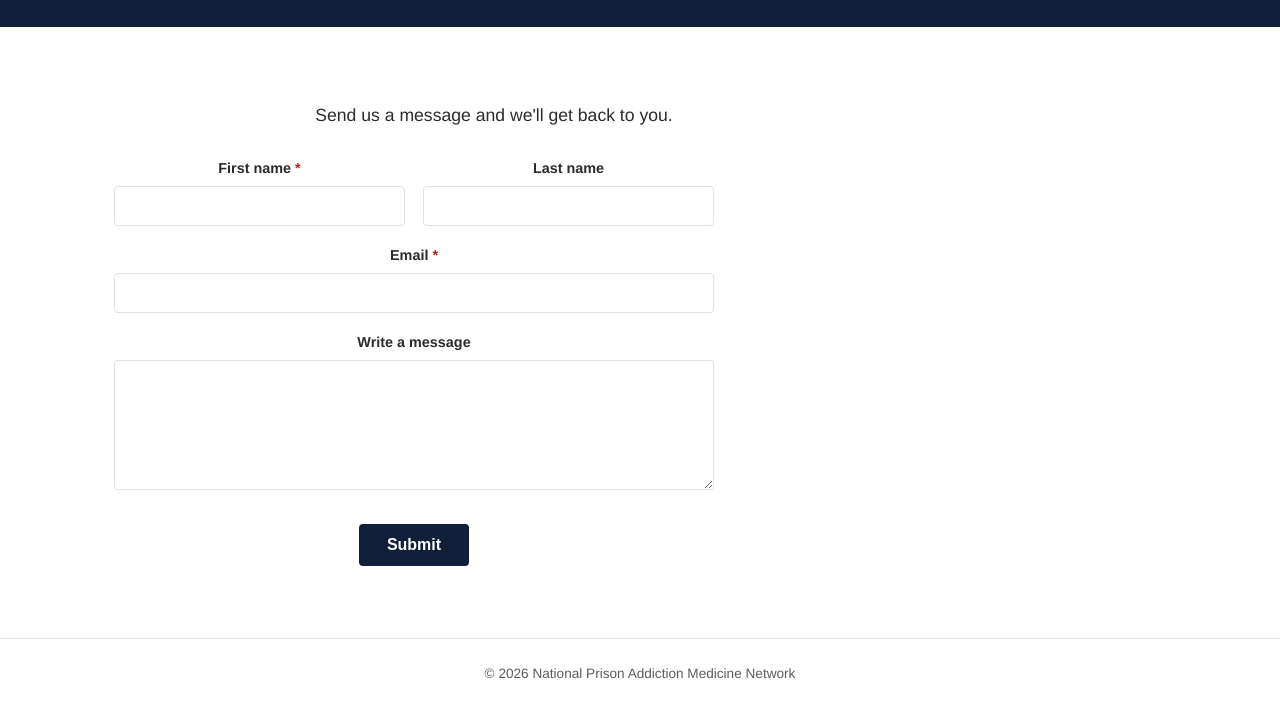
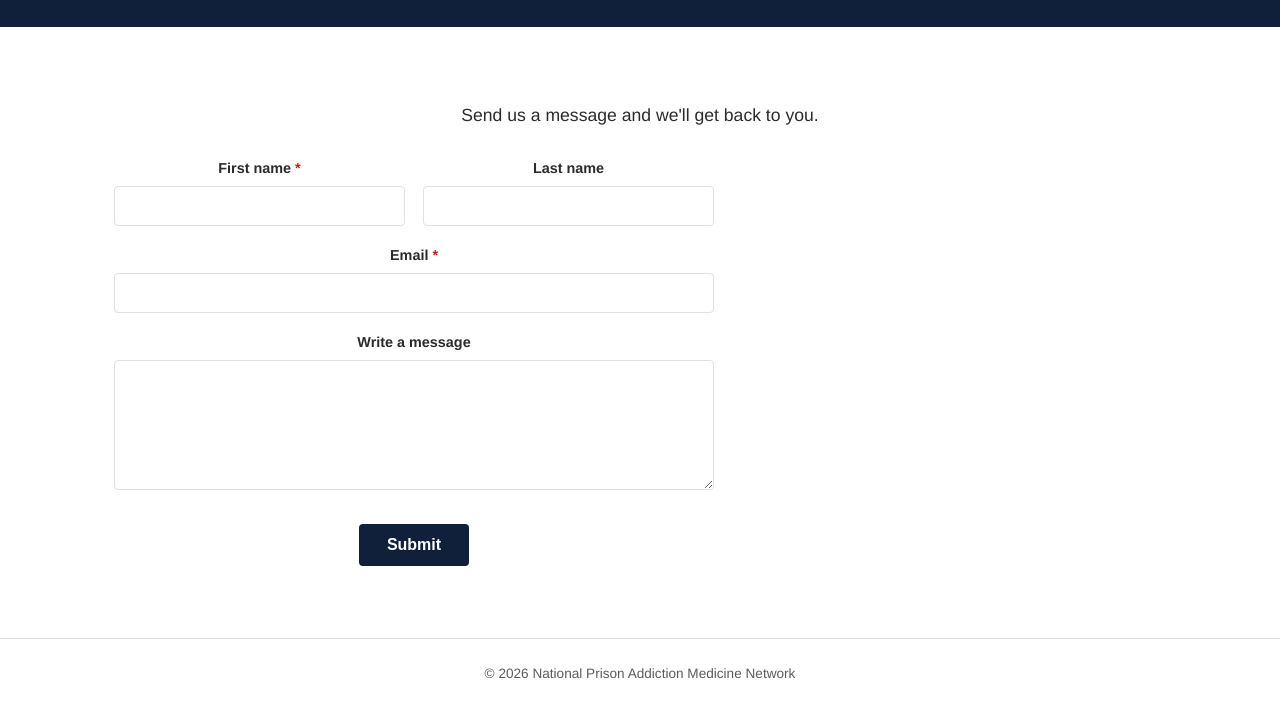
Before and after one commit to npamn/npamn.github.io, a plain HTML site: page contact.html in a window 1280 px wide. Shown: the part 192-901 px from the top of the page. Drawn offline with Linux system fonts and the light colour scheme.

Commit message:
Center align the lede paragraph in contact.html

```diff
--- a/contact.html
+++ b/contact.html
@@ -34,7 +34,7 @@
 </div>
 
 <main id="main">
-  <p class="lede">Send us a message and we'll get back to you.</p>
+  <p class="lede" style="text-align: center; margin-left: auto; margin-right: auto;">Send us a message and we'll get back to you.</p>
 
   <form class="contact-grid" id="contact-form" action="#" method="post">
     <div>
```
